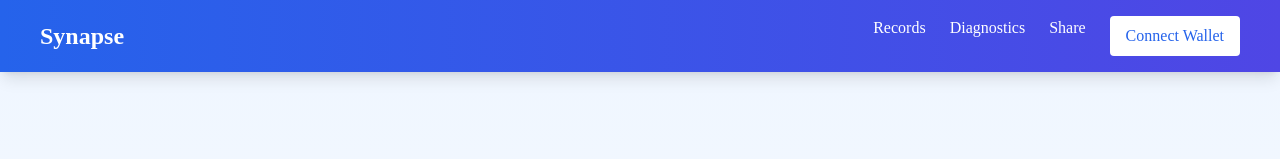
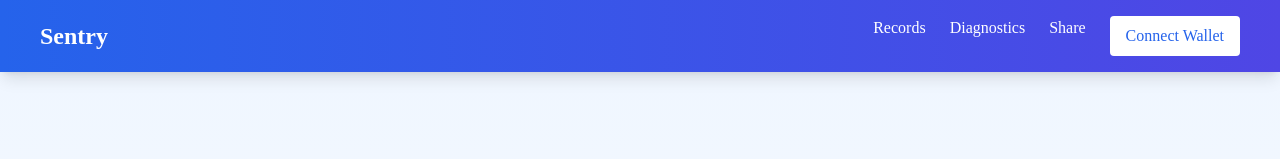
Before and after one commit to Wadill/sentry, a Next.js app in the folder sentry-dapp/: page / in a window 1280 px wide. Shown: the top 159 px of the page. Built offline with nearby package versions, Linux system fonts and the light colour scheme.

Commit message:
Sentry op

```diff
--- a/sentry-dapp/components/Navbar.tsx
+++ b/sentry-dapp/components/Navbar.tsx
@@ -10,7 +10,7 @@ export default function Navbar() {
     <nav className="bg-gradient-to-r from-blue-600 to-indigo-600 text-white p-4 shadow-lg">
       <div className="container mx-auto flex justify-between items-center">
         <Link href="/" className="text-2xl font-bold">
-          Synapse
+          Sentry
         </Link>
         <div className="md:hidden">
           <button
--- a/sentry-dapp/package.json
+++ b/sentry-dapp/package.json
@@ -1,5 +1,5 @@
 {
-  "name": "Synapse-dapp",
+  "name": "sentry-dapp",
   "version": "0.1.0",
   "private": true,
   "scripts": {
```
